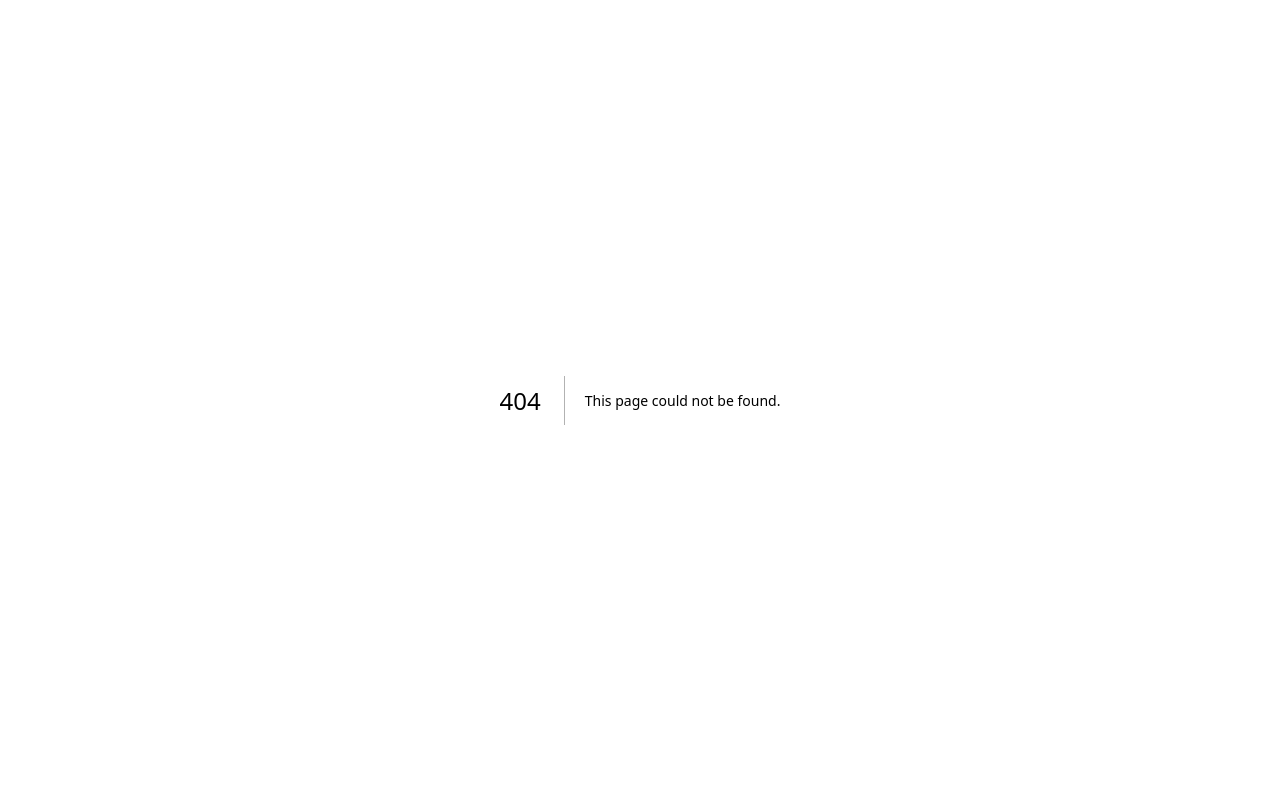
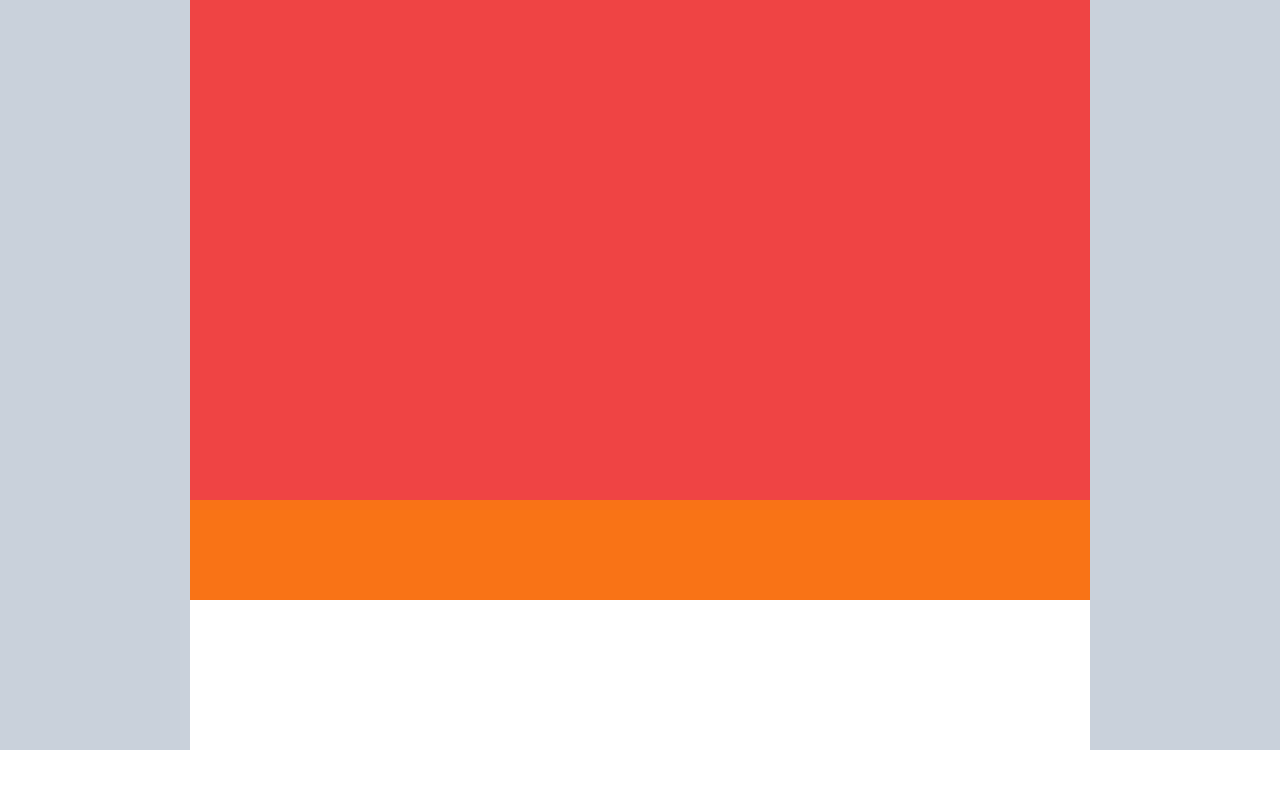
Before and after one commit to 2duckchun/nextjs-code-archive, a Next.js app: page /scroll-event in a window 1280 px wide. Before the commit this address had no page. Shown: the top 788 px of the page. Built offline with nearby package versions, Linux system fonts and the light colour scheme.

Commit message:
:art: scroll test

```diff
--- /dev/null
+++ b/src/app/(routes)/(default)/scroll-event/page.tsx
@@ -0,0 +1,35 @@
+'use client'
+
+import { useEffect, useRef } from 'react'
+
+export default function ScrollPage() {
+  const ref = useRef<HTMLDivElement>(null)
+
+  useEffect(() => {
+    const el = ref.current
+    if (!el) return
+
+    const handleScroll = () => {
+      const { scrollTop, clientHeight, scrollHeight } = el
+      const buffer = 4
+      const reachedBottom = scrollTop + clientHeight >= scrollHeight - buffer
+      console.log(scrollTop, clientHeight, scrollHeight)
+      console.log(reachedBottom)
+    }
+
+    el.addEventListener('scroll', handleScroll)
+
+    return () => el.removeEventListener('scroll', handleScroll)
+  }, [])
+
+  return (
+    <div>
+      <div ref={ref} className="h-[600px] overflow-y-auto bg-teal-500">
+        <div className="h-[500px] bg-red-500"></div>
+        <div className="h-[500px] bg-orange-500"></div>
+        <div className="h-[500px] bg-yellow-500"></div>
+        <div className="h-[500px] bg-green-500"></div>
+      </div>
+    </div>
+  )
+}
--- /dev/null
+++ b/src/app/(routes)/(default)/scroll-observer/hook/use-in-view.ts
@@ -0,0 +1,52 @@
+'use client'
+
+import { RefCallback, useEffect, useRef, useState } from 'react'
+
+type UseInViewOptions = {
+  root?: Element | null
+  rootMargin?: string
+  threshold?: number
+}
+
+export const useInView = (
+  options: UseInViewOptions,
+): {
+  ref: RefCallback<Element>
+  inView: boolean
+} => {
+  const [inView, setInView] = useState(false)
+  const observer = useRef<IntersectionObserver>(null)
+  const elementRef = useRef<Element | null>(null)
+
+  const setRef: RefCallback<Element> = (node) => {
+    if (elementRef.current) {
+      observer.current?.unobserve(elementRef.current)
+    }
+
+    if (node) {
+      elementRef.current = node
+      observer.current?.observe(node)
+    }
+  }
+
+  useEffect(() => {
+    observer.current = new IntersectionObserver(
+      ([entry]) => {
+        setInView(entry.isIntersecting)
+      },
+      {
+        root: options.root ?? null,
+        rootMargin: options.rootMargin ?? '0px',
+        threshold: options.threshold ?? 0,
+      },
+    )
+
+    if (elementRef.current) {
+      observer.current.observe(elementRef.current)
+    }
+
+    return () => observer.current?.disconnect()
+  }, [options.root, options.rootMargin, options.threshold])
+
+  return { ref: setRef, inView }
+}
--- /dev/null
+++ b/src/app/(routes)/(default)/scroll-observer/page.tsx
@@ -0,0 +1,30 @@
+'use client'
+
+import { useEffect } from 'react'
+import { useInView } from './hook/use-in-view'
+
+export default function ScrollObserverPage() {
+  const { ref, inView } = useInView({
+    threshold: 0.5,
+  })
+
+  useEffect(() => {
+    if (inView) {
+      console.log('바닥 보인다')
+    }
+  }, [inView])
+
+  return (
+    <div>
+      <div className="h-[600px] overflow-y-auto bg-teal-500">
+        <div className="h-[500px] bg-red-500"></div>
+        <div className="h-[500px] bg-orange-500"></div>
+        <div className="h-[500px] bg-yellow-500"></div>
+        <div className="h-[500px] bg-green-500"></div>
+        <div ref={ref} className="h-[50px]">
+          나는바닥이야
+        </div>
+      </div>
+    </div>
+  )
+}
```
